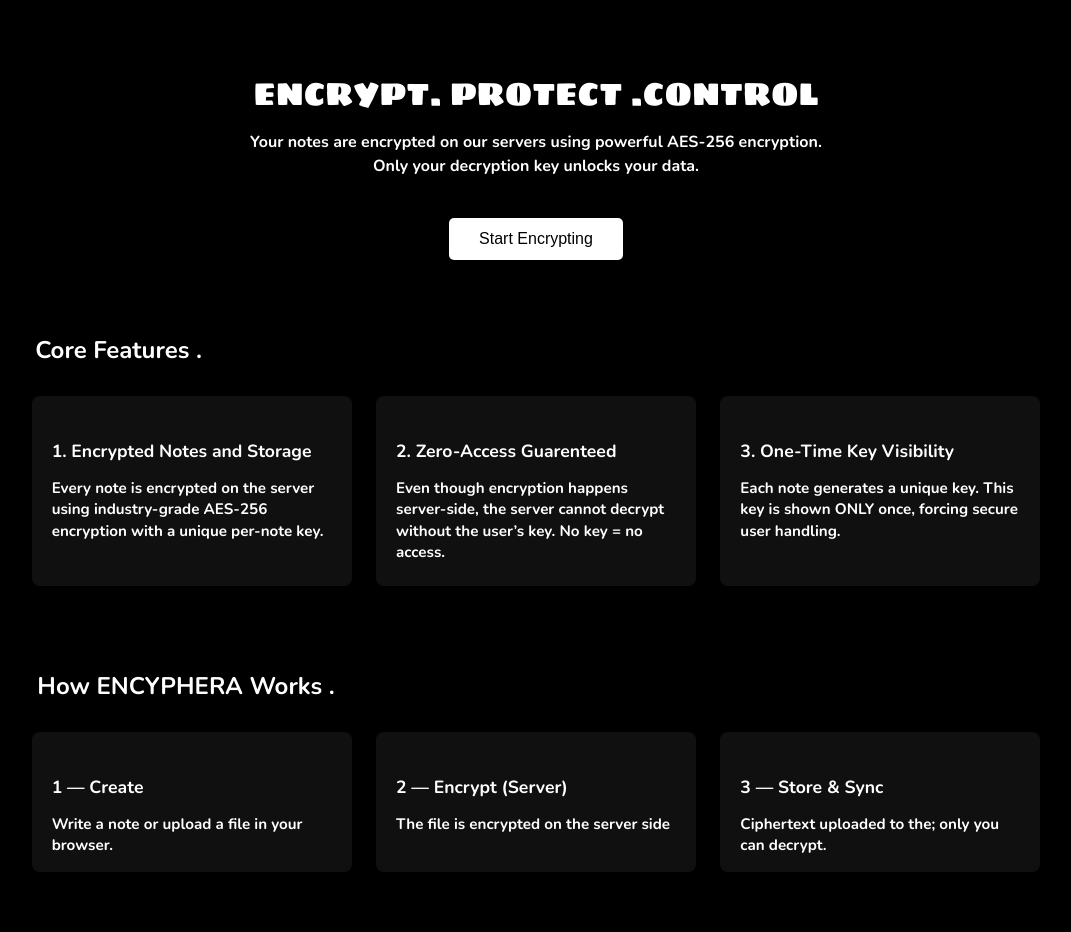
After one commit to Neravahn/ENCIPHERA, a Flask app: page /dashboard in a window 1280 px wide. The commit adds this page. Shown: the whole page, without its empty margins (104-1175 px from the left). Run offline with Flask 3, Linux system fonts and the light colour scheme.

Commit message:
Dashboard page done

```diff
--- a/app.py
+++ b/app.py
@@ -24,16 +24,16 @@ def signup():
         password = request.form['password']
 
         if user_exists_email(email):
-            return render_template('signup.html', error="E-mail already in use")
+            return render_template('signup.html', error="E-MAIL ALREADY IN USE")
 
         if user_exist_username(username):
-            return render_template('signup.html', error = "Username already in use")
+            return render_template('signup.html', error = "USERNAME ALREADY IN USE")
 
 
 
         otp = send_otp(email)
         if otp is None:
-            return render_template("signup.html", error="OTP cannot be sent")
+            return render_template("signup.html", error="OTP CANNOT BE SENT")
 
         session['signup_otp']= otp
         session['user_data'] = {
@@ -83,5 +83,13 @@ def login():
 
     return render_template('login.html')
 
+
+
+
+@app.route('/dashboard', methods = ['GET', 'POST'])
+def dashboard():
+
+    return render_template('dashboard.html')
+
 if __name__ == "__main__":
     app.run(debug=True)
--- /dev/null
+++ b/templates/dashboard.html
@@ -0,0 +1,196 @@
+<!DOCTYPE html>
+<html lang="en">
+
+<head>
+    <meta charset="UTF-8">
+    <meta name="viewport" content="width=device-width, initial-scale=1.0">
+    <title>ENCIPHERA - dashboard</title>
+    <style>
+        @font-face {
+            font-family: 'SigmarOne';
+            src: url("{{ url_for('static', filename='fonts/SigmarOne-Regular.ttf') }}") format('truetype');
+            font-weight: bold;
+        }
+
+        @font-face {
+            font-family: 'Nunito';
+            src: url("{{ url_for('static', filename='fonts/Nunito-VariableFont_wght.ttf') }}") format('truetype');
+            font-weight: bold;
+        }
+
+        body {
+            font-family: Arial, sans-serif;
+            margin: 0;
+            padding: 0;
+            background-color: #000000;
+            color: #ffffff;
+            font-family: 'Nunito';
+        }
+
+        #heading {
+            text-align: center;
+            padding: 40px 20px;
+        }
+
+        #heading h2 {
+            margin-bottom: 10px;
+            font-size: 2rem;
+            font-family: 'SigmarOne';
+        }
+
+        #heading p {
+            font-size: 1rem;
+            max-width: 600px;
+            margin: 0 auto;
+            line-height: 1.5;
+        }
+
+        #buttons_container {
+            text-align: center;
+            margin-bottom: 50px;
+        }
+
+        #start {
+            padding: 12px 30px;
+            font-size: 1rem;
+            background-color: #ffffff;
+            color: #000000;
+            border: none;
+            border-radius: 5px;
+            cursor: pointer;
+        }
+
+        #start:hover {
+            background-color: #333;
+        }
+
+        #card-container {
+            display: flex;
+            flex-direction: column;
+            gap: 50px;
+            padding: 0 20px 50px;
+        }
+
+        #card_container_features,
+        #card_container_workings {
+            text-align: center;
+        }
+
+
+        #card_container_workings h3 {
+            margin-bottom: 20px;
+            font-size: 1.5rem;
+            margin-right: 700px;
+        }
+
+        #card_container_features h3 {
+            margin-bottom: 20px;
+            font-size: 1.5rem;
+            margin-right: 835px;
+        }
+
+        #card_container_features .card {
+            display: inline-block;
+            vertical-align: top;
+            background-color: #101010;
+            padding: 20px;
+            margin: 10px;
+            width: 280px;
+            border-radius: 8px;
+            text-align: left;
+            height: 150px;
+        }
+
+        #card_container_workings .card2 {
+            display: inline-block;
+            vertical-align: top;
+            background-color: #101010;
+            padding: 20px;
+            margin: 10px;
+            width: 280px;
+            border-radius: 8px;
+            text-align: left;
+            height: 100px;
+        }
+
+        .card h4,
+        .card2 h4 {
+            margin-bottom: 10px;
+            font-size: 1.1rem;
+        }
+
+        .card p,
+        .card2 p {
+            font-size: 0.95rem;
+            line-height: 1.4;
+        }
+
+        @media screen and (max-width: 900px) {
+
+            #card_container_features .card,
+            #card_container_workings .card2 {
+                width: 100%;
+                margin: 10px 0;
+            }
+        }
+    </style>
+
+</head>
+
+<body>
+    <div id="heading">
+        <h2>ENCRYPT. PROTECT .CONTROL</h2>
+        <p>Your notes are encrypted on our servers using powerful AES-256 encryption.
+            Only your decryption key unlocks your data.</p>
+    </div>
+
+    <div id="buttons_container">
+        <button id="start">Start Encrypting</button>
+    </div>
+
+    <!--FEATURES-->
+    <div id="card-container">
+        <div id="card_container_features">
+            <h3>Core Features .</h3>
+            <div class="card">
+                <h4>1. Encrypted Notes and Storage</h4>
+                <p>Every note is encrypted on the server using industry-grade AES-256 encryption with a unique per-note
+                    key.</p>
+            </div>
+
+            <div class="card">
+                <h4>2. Zero-Access Guarenteed</h4>
+                <p>Even though encryption happens server-side, the server cannot decrypt without the user’s key. No key
+                    = no access.</p>
+            </div>
+
+            <div class="card">
+                <h4>3. One-Time Key Visibility</h4>
+                <p>Each note generates a unique key. This key is shown ONLY once, forcing secure user handling.</p>
+            </div>
+        </div>
+
+
+        <!--WORKINGS-->
+        <div id="card_container_workings">
+            <h3>How ENCYPHERA Works .</h3>
+            <div class="card2">
+                <h4>1 — Create</h4>
+                <p>Write a note or upload a file in your browser.</p>
+            </div>
+
+            <div class="card2">
+                <h4>2 — Encrypt (Server)</h4>
+                <p>The file is encrypted on the server side</p>
+            </div>
+
+            <div class="card2">
+                <h4>3 — Store & Sync</h4>
+                <p>Ciphertext uploaded to the; only you can decrypt.</p>
+            </div>
+        </div>
+    </div>
+
+</body>
+
+</html>
```
Also changed, not shown: templates/verify_otp.html (line endings or trailing spaces).
